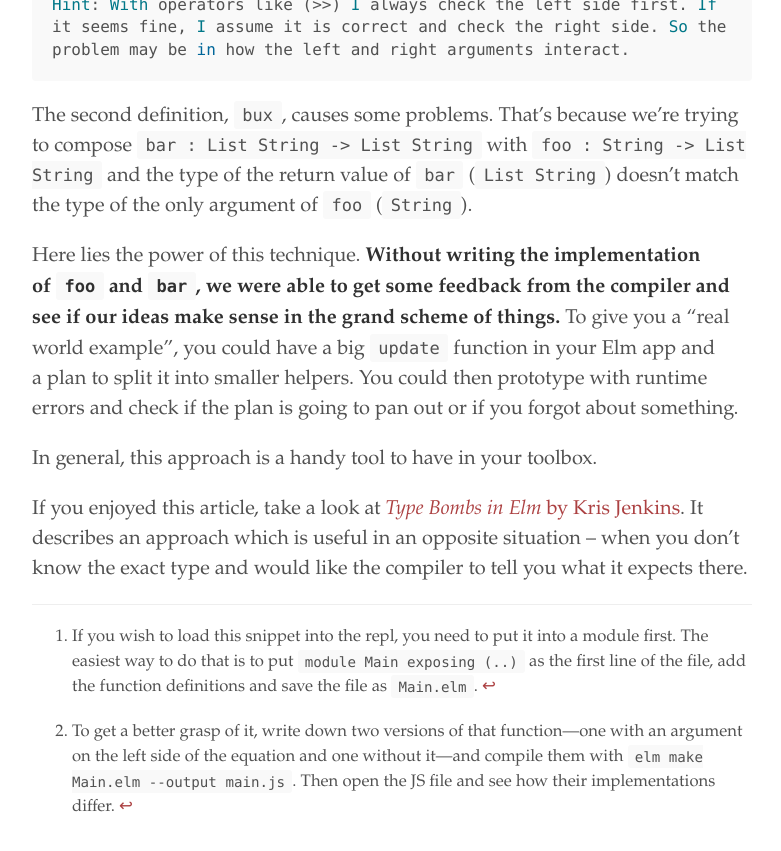
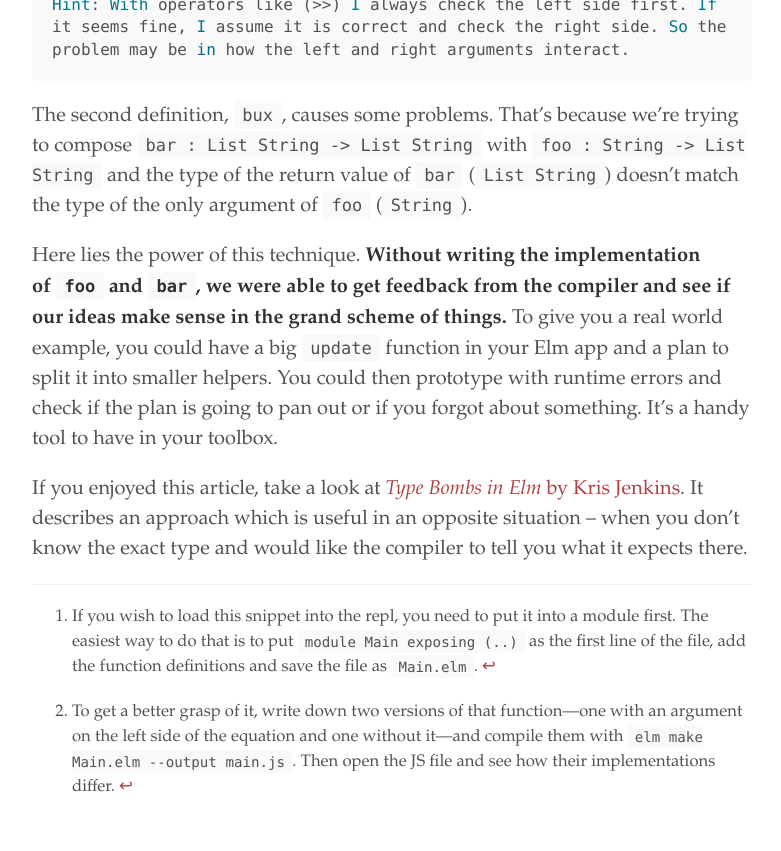
Before and after one commit to ravicious/ravicious.github.io, a Jekyll site: the page built from _posts/2016-11-28-prototyping-with-runtime-errors-in-elm.md, in a window 1280 px wide and 900 px high, scrolled down 3047 px. Shown: the top 851 px of the window, without its empty margins (248-1029 px from the left). Built offline with Jekyll 4.4.1, drawn with Linux system fonts in a browser that asks for light colours; some web fonts are replaced; some of the changed text lies outside the part shown.

Commit message:
Update the prototyping with runtime errors article

````diff
--- a/_posts/2016-11-28-prototyping-with-runtime-errors-in-elm.md
+++ b/_posts/2016-11-28-prototyping-with-runtime-errors-in-elm.md
@@ -24,9 +24,9 @@ bar :: [String] -> [String]
 bar = error "Nope."
 ```
 
-`foo` and `bar` have their type signatures written out, but instead of having an actual implementation, they raise a runtime error. These functions can be then used with other functions, for example in the repl. I'll show it in a second, but first let's see how we would implement something like that in Elm.
+`foo` and `bar` have their type signatures written out, but instead of having an actual implementation, they raise a runtime error. Those functions can be then used with other functions, for example in the repl. I'll show it in a second, but first let's see how we would implement something like that in Elm.
 
-As for the first approach, we're going to directly translate Haskell to Elm. Instead of `error`, we're going to use [`Debug.crash`](http://package.elm-lang.org/packages/elm-lang/core/5.0.0/Debug#crash).
+As for the first approach, we're going to directly translate Haskell to Elm. Instead of `error` we're going to use [`Debug.crash`](http://package.elm-lang.org/packages/elm-lang/core/5.0.0/Debug#crash).
 
 ```haskell
 foo : String -> List String
@@ -64,7 +64,7 @@ bar : List String -> List String
 bar x = Debug.crash "Nope."
 ```
 
-Now we should be able to import the module, compose some functions and get some feedback from the repl and the compiler.
+Now we should be able to import the module, compose some functions and get feedback from the repl and the compiler.
 
 ```haskell
 > import Main exposing (..)
@@ -99,8 +99,6 @@ Hint: With operators like (>>) I always check the left side first. If it seems f
 
 The second definition, `bux`, causes some problems. That's because we're trying to compose `bar : List String -> List String` with `foo : String -> List String` and the type of the return value of `bar` (`List String`) doesn't match the type of the only argument of `foo` (`String`).
 
-Here lies the power of this technique. **Without writing the implementation of `foo` and `bar`, we were able to get some feedback from the compiler and see if our ideas make sense in the grand scheme of things.** To give you a "real world example", you could have a big `update` function in your Elm app and a plan to split it into smaller helpers. You could then prototype with runtime errors and check if the plan is going to pan out or if you forgot about something.
-
-In general, this approach is a handy tool to have in your toolbox.
+Here lies the power of this technique. **Without writing the implementation of `foo` and `bar`, we were able to get feedback from the compiler and see if our ideas make sense in the grand scheme of things.** To give you a real world example, you could have a big `update` function in your Elm app and a plan to split it into smaller helpers. You could then prototype with runtime errors and check if the plan is going to pan out or if you forgot about something. It's a handy tool to have in your toolbox.
 
 If you enjoyed this article, take a look at [_Type Bombs in Elm_ by Kris Jenkins](http://blog.jenkster.com/2016/11/type-bombs-in-elm.html). It describes an approach which is useful in an opposite situation – when you don't know the exact type and would like the compiler to tell you what it expects there.
````
